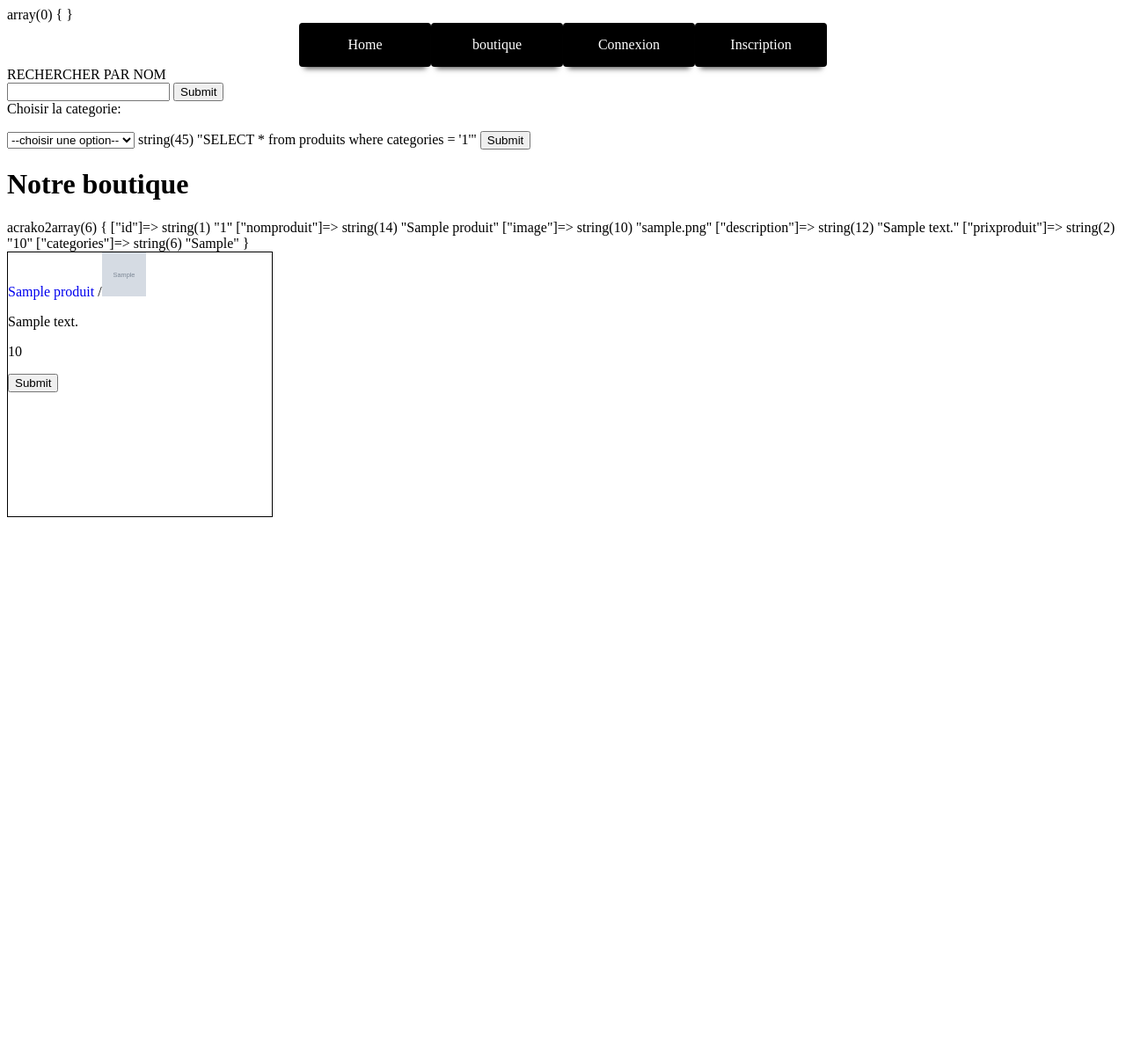
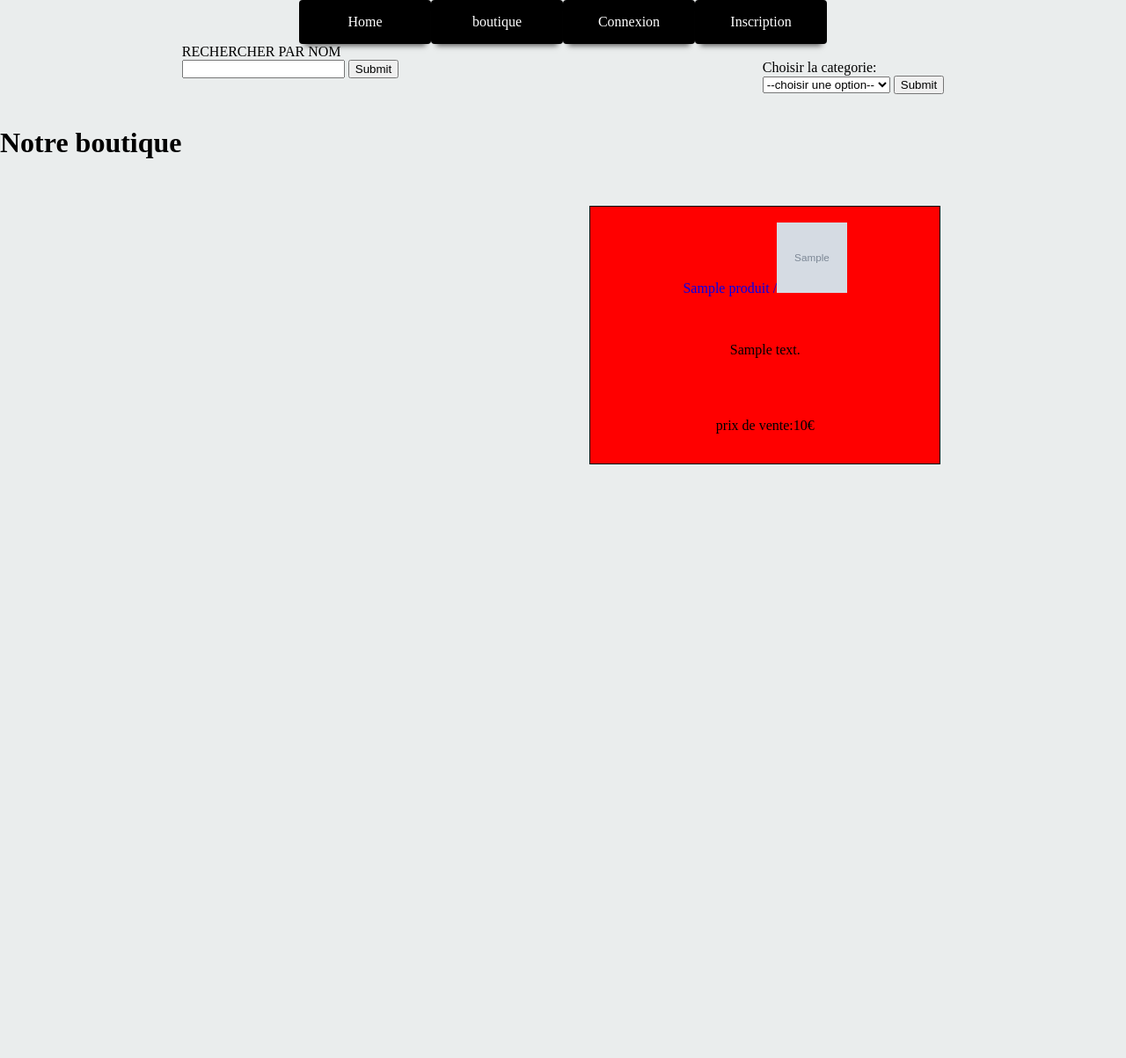
Before and after one commit to anthony-reboli/boutique, a PHP site: page /boutique.php in a window 1280 px wide. Shown: the whole page at 88% size. Before the commit the page ends 588 px from the top, so only its background shows below. Run offline with PHP 8.4, Linux system fonts and the light colour scheme; tables that the repository leaves empty or names only in its code hold one stand-in row (values such as "Sample post"); grey boxes marked "Sample" are stand-in pictures.

Commit message:
debute css

```diff
--- a/boutique.css
+++ b/boutique.css
@@ -103,14 +103,79 @@ ol{
 
 	}
 
+/*boutique*/
+#boutique{
+	margin:0;
+	padding: 0;
+	background-color: #EAEDED;
+	display: flex;
+	flex-direction: column;
 
-.thep{
-	border:solid 1px black;
-	height: 300px;
-	width: 300px;
 }
 
+/*.thep{
+    border: solid 1px black;
+    height: 300px;
+    width: 300px;
+    background-color: #d2d0d0;
+
+}*/
+
+.theb{
+ display: flex;
+    flex-direction: column;
+    justify-content: space-around;
+    border: solid 1px black;
+    height: 292px;
+    background-color: red;
+    margin-left: 38px;
+    width: 31%;
+    align-items: center;
+    margin-top: 31px;
+}
+
+#cont_b{
+    display: flex;
+    flex-direction: row;
+    justify-content: space-around;
+
+}
+
+#notreboutique{
+	min-height: 1000px;
+       display: flex;
+    flex-direction: row;
+    justify-content: space-around;
+    width: 100%;
+    flex-wrap: wrap;
+}
+
+#lab_b{
+		    	    display: flex;
+    flex-direction: row;
+    justify-content: center;
+}
+
+#form_b2{
+
+		    	    display: flex;
+    flex-direction: column;
+    justify-content: center;
+
+}
+
+#formulaire{
+
+	display: flex;
+    flex-direction: row;
+
+    justify-content: space-around;
+
+}
+
+
+
 .imagebout{
-	height: 50px;
-	width: 50px;
+	height: 80px;
+	width: 80px;
 }
--- a/boutique.php
+++ b/boutique.php
@@ -1,12 +1,12 @@
 <?php session_start();
-	var_dump($_POST);
+
 ?>
 <html>
 <head>
 	<title>Boutique</title>
 	<link rel="stylesheet" href= "boutique.css">
 </head>
-<body>
+<body id="boutique">
 	<header>
 		<?php include("bar-nav.php");?>
 	</header>
@@ -16,6 +16,9 @@
 		?>
 
 		<!-- recherche -->
+		<section id="formulaire">
+		<div id="form-1">
+
 		<form name="recherche" method="get">
 			<label>RECHERCHER PAR NOM</label>
 			<br>
@@ -37,8 +40,16 @@
 
 
 		<br>
-		<label for="categorie-select">Choisir la categorie:</label>
+
+
+
+
 </form>
+</div>
+
+
+
+
 <?php
 
   				if (isset($_GET['recheb']))
@@ -114,8 +125,12 @@
 
 
 
+<div id="form_b2">
+	<form name="form-bout"method="post" type="">
+		<br>
+		<label for="categorie-select">Choisir la categorie:</label>
+		<br>
 
-	<form name="form-bout"method="post" type="">
 		<select name="pagear" id="categorie-select">
 			<option value="">--choisir une option--</option>
 			<option value="the">the</option>
@@ -128,12 +143,12 @@
 <?php
 $requete4="SELECT * from produits where categories = '1'";
 	 $query4=mysqli_query($bdd, $requete4);
-	 var_dump($requete4);
+
 
 
 
 				 if(isset($_POST['catpage'])){ ?>
-					<select name="sc_b" id="categorie-select">
+					<select name="sc_b"  id="categorie-select">
 
 						<?php if($_POST['pagear'] == 'the'){ ?>
 
@@ -151,9 +166,17 @@ $requete4="SELECT * from produits where categories = '1'";
 <input type="submit" name="catpage">
 <br>
 </form>
+</div>
+	</div>
+</section>
+	<h1>Notre boutique</h1>
+<section id="notreboutique">
+	<br>
+<!-- <div id="cont_b"> -->
 
-<h1>Notre boutique</h1>
+
 <?php
+
 // categoerie
 
 
@@ -180,7 +203,7 @@ while($data= mysqli_fetch_assoc($query3))
 	  		$img=$data['image'];
 	  		$dnp=$data['nomproduit'];
 
-	  	echo"<section class=\"thep\">";
+	  	//echo"<section class=\"thep\">";
 	  	echo" <div class=\"theb\">";
 		// echo "<h1>{<a href =\"panier.php?id=$did\">$data['nomproduit']}</h1></a>";
 		echo "<a href=\"profilitem.php?p=$did\">$dnp</a> /";
@@ -191,7 +214,7 @@ while($data= mysqli_fetch_assoc($query3))
 
 		echo "<form method=\"post\" action=\"panier.php?id=$did\"><input type=\"submit\" name=\"boutiqueb[$i]\"></form>";
 		echo "</div>";
-		echo"</section>";
+		//echo"</section>";
 		$i++;
 
 
@@ -204,7 +227,7 @@ while($data= mysqli_fetch_assoc($query3))
 		}
 
 
-		 		 	if ($_POST['pagear'] == 'the' && $_POST['sc_b'] == 'sachet')  // sous categorie sachet active
+		 		 	elseif ($_POST['pagear'] == 'the' && $_POST['sc_b'] == 'sachet')  // sous categorie sachet active
 		 	{
 		 		echo" passe alalala" ;
 
@@ -220,8 +243,8 @@ while($data= mysqli_fetch_assoc($query3))
 	  		$did=$data['id'];
 	  		$img=$data['image'];
 	  		$dnp=$data['nomproduit'];
-	  		var_dump($data);
-	  	echo"<section class=\"thep\">";
+
+	  	//echo"<section class=\"thep\">";
 	  	echo" <div class=\"theb\">";
 		// echo "<h1>{<a href =\"panier.php?id=$did\">$data['nomproduit']}</h1></a>";
 		echo "<a href=\"profilitem.php?p=$did\">$dnp</a> /";
@@ -232,7 +255,7 @@ while($data= mysqli_fetch_assoc($query3))
 
 		echo "<form method=\"post\" action=\"panier.php?id=$did\"><input type=\"submit\" name=\"boutiqueb[$i]\"></form>";
 		echo "</div>";
-		echo"</section>";
+		//echo"</section>";
 		$i++;
 
 
@@ -259,8 +282,8 @@ while($data= mysqli_fetch_assoc($query3))
 	  		$did=$data['id'];
 	  		$img=$data['image'];
 	  		$dnp=$data['nomproduit'];
-	  		var_dump($data);
-	  	echo"<section class=\"thep\">";
+
+	  	//echo"<section class=\"thep\">";
 	  	echo" <div class=\"theb\">";
 		// echo "<h1>{<a href =\"panier.php?id=$did\">$data['nomproduit']}</h1></a>";
 		echo "<a href=\"profilitem.php?p=$did\">$dnp</a> /";
@@ -271,7 +294,7 @@ while($data= mysqli_fetch_assoc($query3))
 
 		echo "<form method=\"post\" action=\"panier.php?id=$did\"><input type=\"submit\" name=\"boutiqueb[$i]\"></form>";
 		echo "</div>";
-		echo"</section>";
+		//echo"</section>";
 		$i++;
 
 
@@ -298,8 +321,8 @@ while($data= mysqli_fetch_assoc($query3))
 	  		$did=$data['id'];
 	  		$img=$data['image'];
 	  		$dnp=$data['nomproduit'];
-	  		var_dump($data);
-	  	echo"<section class=\"thep\">";
+
+	  	//echo"<section class=\"thep\">";
 	  	echo" <div class=\"theb\">";
 		// echo "<h1>{<a href =\"panier.php?id=$did\">$data['nomproduit']}</h1></a>";
 		echo "<a href=\"profilitem.php?p=$did\">$dnp</a> /";
@@ -310,7 +333,7 @@ while($data= mysqli_fetch_assoc($query3))
 
 		echo "<form method=\"post\" action=\"panier.php?id=$did\"><input type=\"submit\" name=\"boutiqueb[$i]\"></form>";
 		echo "</div>";
-		echo"</section>";
+		//echo"</section>";
 		$i++;
 
 
@@ -339,8 +362,8 @@ while($data= mysqli_fetch_assoc($query3))
 	  		$did=$data2['id'];
 	  		$img=$data2['image'];
 	  		$dnp=$data2['nomproduit'];
-	  		var_dump($data2);
-	  	echo"<section class=\"thep\">";
+
+	  	//echo"<section class=\"thep\">";
 	  	echo" <div class=\"theb\">";
 		// echo "<h1>{<a href =\"panier.php?id=$did\">$data['nomproduit']}</h1></a>";
 		echo "<a href=\"profilitem.php?p=$did\">$dnp</a> /";
@@ -351,7 +374,7 @@ while($data= mysqli_fetch_assoc($query3))
 
 		echo "<form method=\"post\" action=\"panier.php?id=$did\"><input type=\"submit\" name=\"boutiqueb[$i]\"></form>";
 		echo "</div>";
-		echo"</section>";
+		//echo"</section>";
 		$i++;
 
 
@@ -378,7 +401,7 @@ while($data= mysqli_fetch_assoc($query3))
 	  		$did=$data2['id'];
 	  		$img=$data2['image'];
 	  		$dnp=$data2['nomproduit'];
-	  		var_dump($data2);
+
 	  	echo"<section class=\"thep\">";
 	  	echo" <div class=\"theb\">";
 		// echo "<h1>{<a href =\"panier.php?id=$did\">$data['nomproduit']}</h1></a>";
@@ -410,26 +433,26 @@ while($data= mysqli_fetch_assoc($query3))
 
 		$requeteb="SELECT * from produits ";
 	 $queryb=mysqli_query($bdd, $requeteb);
-	 echo "acrako2";
+
+	 // echo"<section class=\"thep\">";
 		while($data= mysqli_fetch_assoc($queryb))
 	  {
 	  		$i=0;
 	  		$did=$data['id'];
 	  		$img=$data['image'];
 	  		$dnp=$data['nomproduit'];
-	  		var_dump($data);
-	  	echo"<section class=\"thep\">";
+
+
 	  	echo" <div class=\"theb\">";
 		// echo "<h1>{<a href =\"panier.php?id=$did\">$data['nomproduit']}</h1></a>";
-		echo "<a href=\"profilitem.php?p=$did\">$dnp</a> /";
-		echo "<img class=\"imagebout\" src=\"upload/$img\">";
+		echo "<a href=\"profilitem.php?p=$did\">$dnp /";
+		echo "<img class=\"imagebout\" src=\"upload/$img\"></a>";
 		echo "<p>{$data['description']}</p>";
-		echo "<p>{$data['prixproduit']}</p>";
+		echo "<p>prix de vente:{$data['prixproduit']}€</p>";
 
 
-		echo "<form method=\"post\" action=\"panier.php?id=$did\"><input type=\"submit\" name=\"boutiqueb[$i]\"></form>";
 		echo "</div>";
-		echo"</section>";
+
 		$i++;
 
 
@@ -441,6 +464,7 @@ while($data= mysqli_fetch_assoc($query3))
 	  }
 
 	}
+	// echo"</section>";
 	// else{
 	// 	include('boutique2.php');
 	// }
@@ -478,7 +502,8 @@ while($data= mysqli_fetch_assoc($query3))
 
 
 
-
+<!-- </div> -->
+</section>
 
 </body>
 </html>
```
